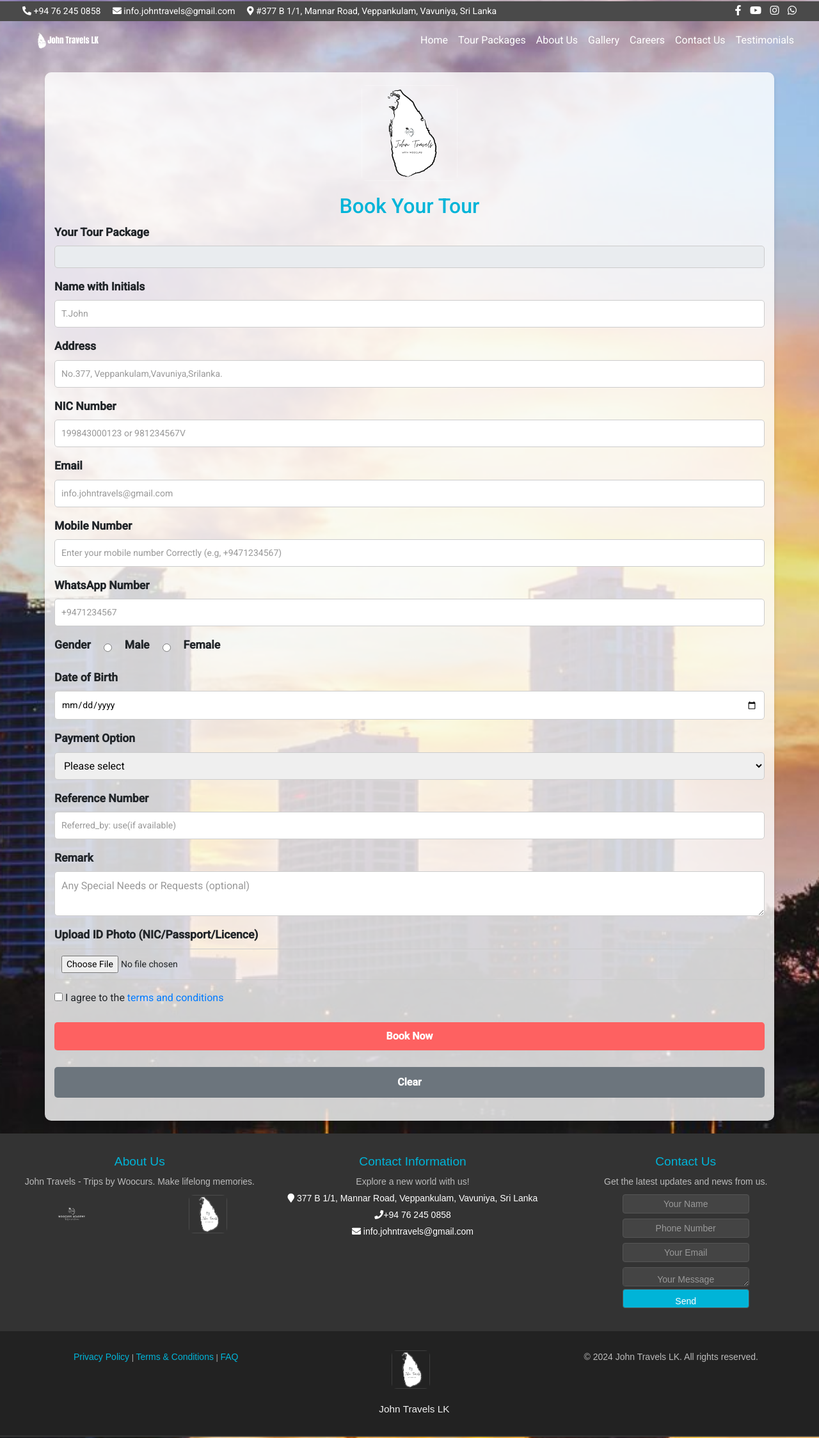
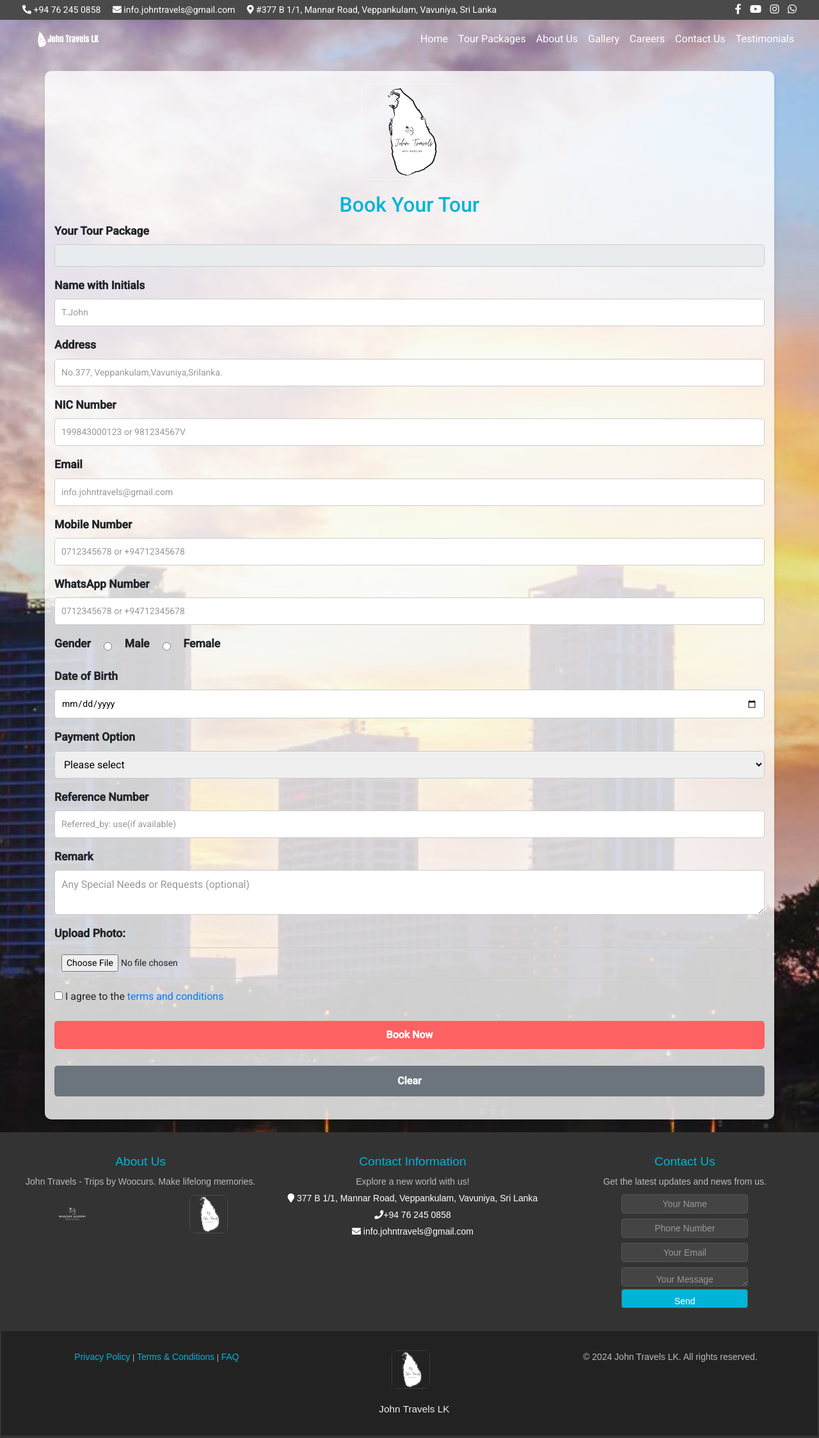
Before and after one commit to woocurs/johntravelslk, a PHP site: page /booking.php in a window 1280 px wide. Shown: the whole page at 64% size. Run offline with PHP 8.4, Linux system fonts and the light colour scheme; some libraries are stand-ins or nearby versions.

Commit message:
updated placeholder and validation

```diff
--- a/booking.php
+++ b/booking.php
@@ -505,12 +505,12 @@ window.location.href='tourpackages.php';
             </div>
             <div class="form-group">
                 <label>Mobile Number</label>
-                <input type="text" name="mobile" id="mobile" required value="<?php echo isset($mobile) ? $mobile : ''; ?>" placeholder="Enter your mobile number Correctly (e.g, +9471234567)">
+                <input type="text" name="mobile" id="mobile" required value="<?php echo isset($mobile) ? $mobile : ''; ?>" placeholder="0712345678 or +94712345678">
 
             </div>
             <div class="form-group">
                 <label>WhatsApp Number</label>
-                   <input type="text" name="whatsapp" id="whatsapp" value="<?php echo isset($whatsapp) ? $whatsapp : ''; ?>" placeholder="+9471234567">
+                   <input type="text" name="whatsapp" id="whatsapp" value="<?php echo isset($whatsapp) ? $whatsapp : ''; ?>" placeholder="0712345678 or +94712345678">
 
             </div>
             <div class="form-group">
@@ -550,7 +550,24 @@ window.location.href='tourpackages.php';
 
             </div>
             <div class="form-group">
-                <label>Upload ID Photo (NIC/Passport/Licence)</label>
+                <label for="photo">
+    <?php if (!empty($dob)) {
+
+        $birthDate = new DateTime($dob);
+        $today = new DateTime();
+        $age = $today->diff($birthDate)->y;
+
+
+        if ($age < 18) {
+            echo "Upload Normal Photo:";
+        } else {
+            echo "Upload ID Photo (NIC/Passport/Licence):";
+        }
+    } else {
+        echo "Upload Photo:";
+    } ?>
+</label>
+
                 <input type="file" name="photo" id="photo"  required>
             </div>
 
--- a/footer/footer.php
+++ b/footer/footer.php
@@ -17,8 +17,9 @@ if ($_SERVER["REQUEST_METHOD"] == "POST") {
             if (empty($name)) {
                 $err[] = "Name is required.";
             }
-            if (empty($phone) || !preg_match("/^\+\d{1,3}\d{10}$/", $phone)) {
-                $err[] = "Phone number must include the country code   (e.g., +94771234567 or 94771234567).";
+
+            if (empty($phone) || !preg_match("/^(\+?\d{1,3})?\d{10}$/", $phone)) {
+                $err[] = "Mobile number must be valid, with or without a country code.( e.g, 0712345678 or +94712345678).";
             }
             if (empty($email) || !filter_var($email, FILTER_VALIDATE_EMAIL)) {
                 $err[] = "Valid email address is required.";
@@ -78,7 +79,7 @@ footer {
     background-color: #333;
     color: #fff;
     margin-top : 0;
-    padding: 2px 0px;
+    padding: 4px 2px;
     text-align: center;
     font-family: Arial, sans-serif;
 }
--- a/gallery.php
+++ b/gallery.php
@@ -44,8 +44,8 @@ $images = [
     ["src" => "images/destination_6.jpg", "alt" => " ", "caption" => " "],
 	["src" => "images/destination_7.jpg", "alt" => " ", "caption" => " "],
 	["src" => "images/destination_8.jpg", "alt" => " ", "caption" => " "],
-	["src" => "images/tour8.jpg", "alt" => " ", "caption" => " "],
-	["src" => "images/tour38.jpg", "alt" => " ", "caption" => " "]
+	["src" => "images/pasikudahbeach.png", "alt" => " ", "caption" => " "],
+	["src" => "images/tour8.jpg", "alt" => " ", "caption" => " "]
 
 ];
 
```
Also changed, not shown: contact.php (+5 -6 lines), tour_booking.php (+5 -4 lines).
